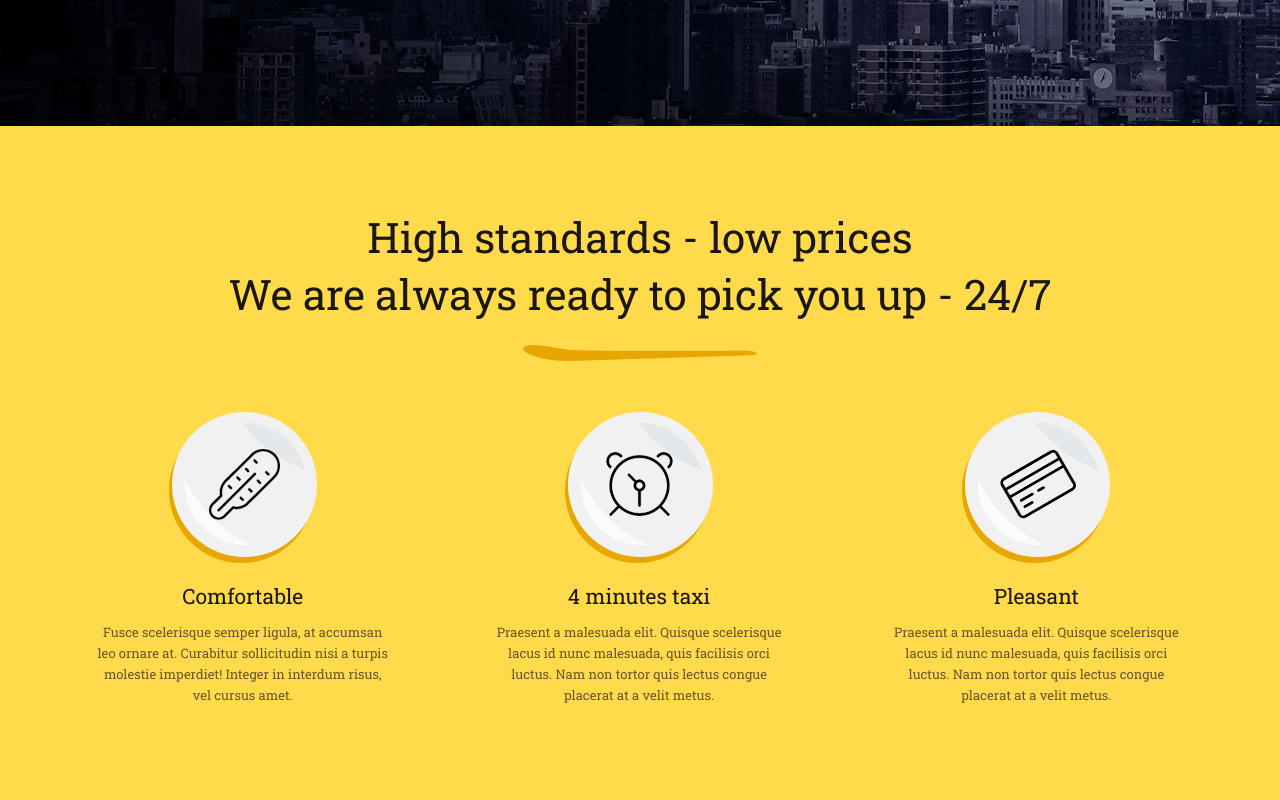
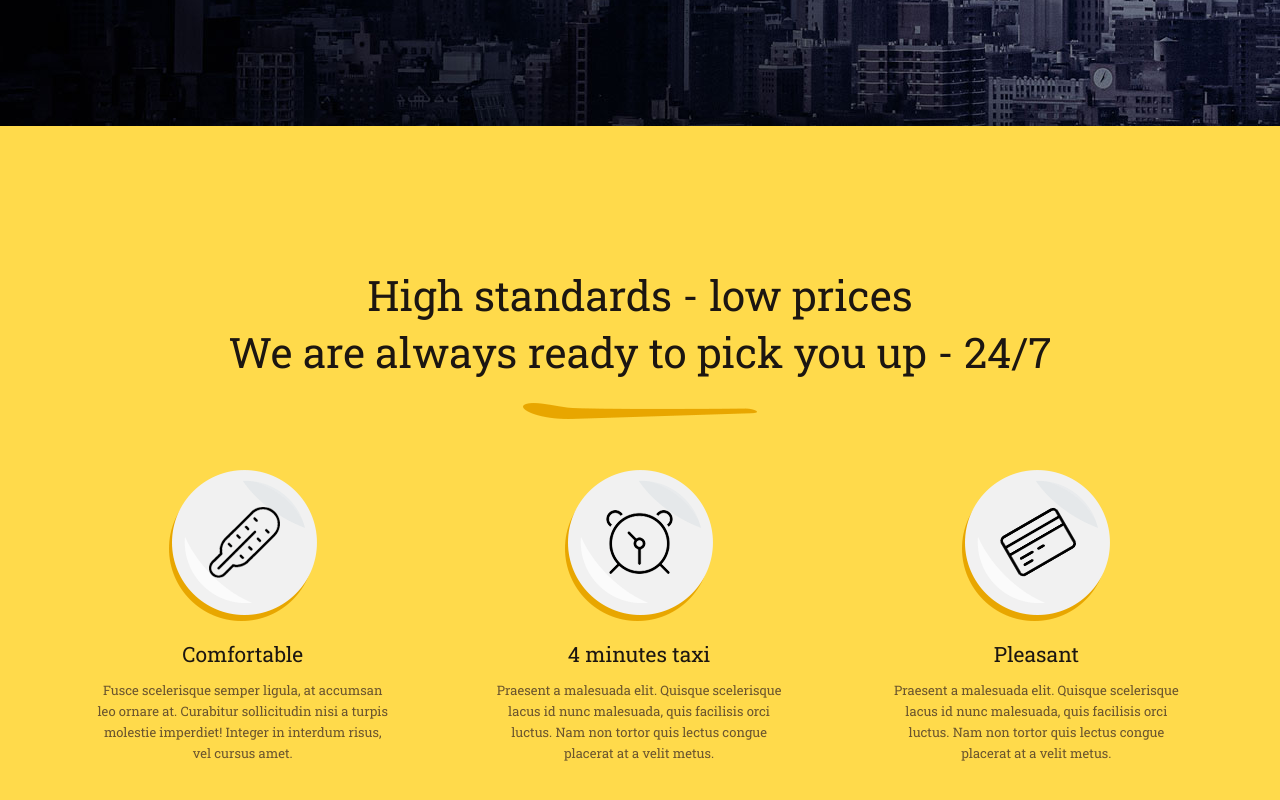
Before and after one commit to gokhanimen/taxi-landing-page, a plain HTML site: page index.html in a window 1280 px wide. Shown: the part 674-1474 px from the top of the page. Drawn offline with Linux system fonts and the light colour scheme.

Commit message:
Standarts page has been finished.

```diff
--- a/css/style.css
+++ b/css/style.css
@@ -21,6 +21,19 @@ body {
     margin-right: auto;
     padding-left: 15px;
     padding-right: 15px;
+}
+
+.row {
+    height: 100vh;
+    width: 100%;
+    display: flex;
+    align-items: center;
+    justify-content: center;
+}
+
+.-column {
+    display: flex;
+    flex-direction: column;
 }
 
 /* Header */
@@ -196,7 +209,7 @@ body {
     background: #FFDA4B;
     width: 100%;
     height: 100vh;
-    padding: 90px 0 40px 0;
+    padding-bottom: 40px;
 }
 
 .standarts-main-title {
--- a/index.html
+++ b/index.html
@@ -37,6 +37,7 @@
         </div>
         </header>
         <div class="container">
+            <div class="row">
                 <div class="show-case-content">
                     <article class="show-case-info">
                         <h1 class="show-case-title">Taxi everywhere, Anywhere</h1>
@@ -68,11 +69,13 @@
                     </form>
                 </div>
             </div>
+        </div>
     </section>
     <!-- Standarts -->
 
     <section id="standarts" class="standarts" >
         <div class="container">
+            <div class="row -column">
             <div class="standarts-main-title">
                 <h3 class="standarts-main-title">High standards - low prices</h3>
                 <h3 class="standarts-main-title">We are always ready to pick you up - 24/7</h3>
@@ -105,7 +108,7 @@
                 </div>
             </div>
 
-        </div>
+        </div></div>
     </section>
 </body>
 </html>
```
Lines whose indentation alone changed are shown as unchanged.
